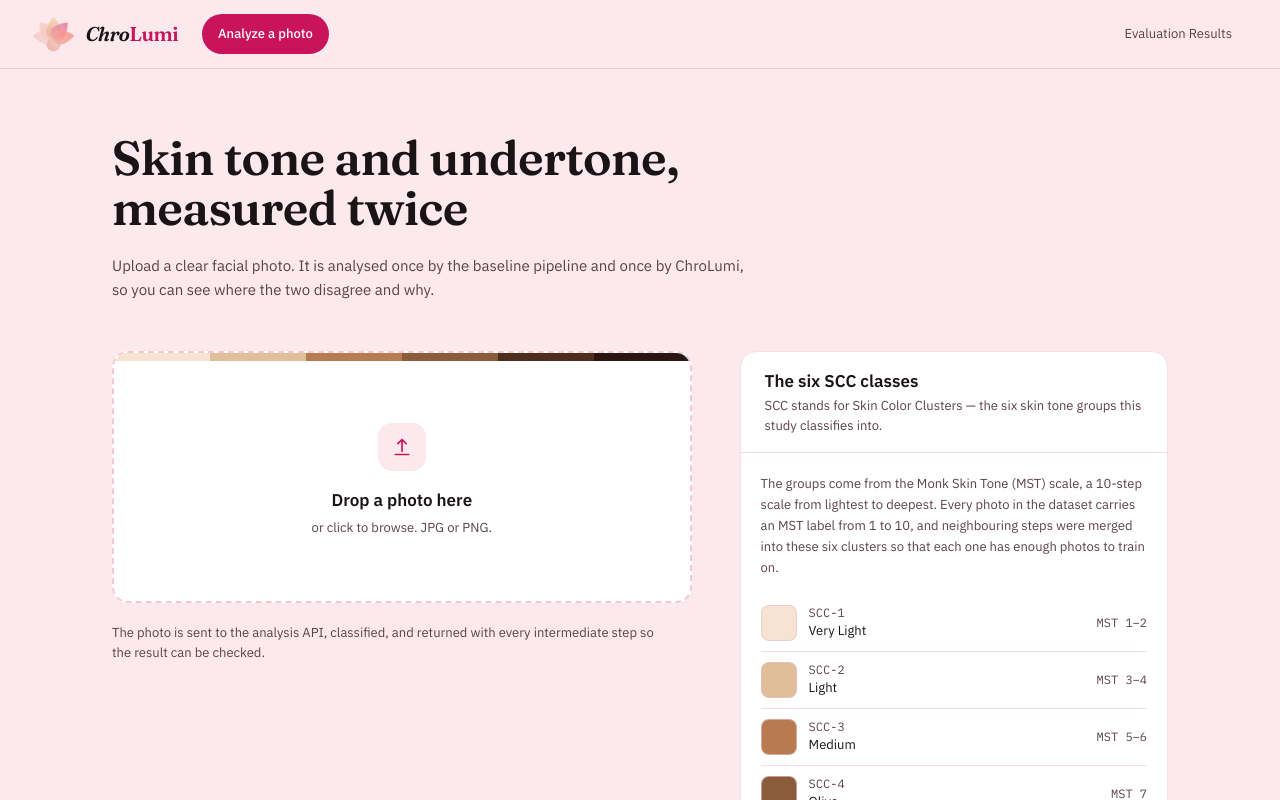
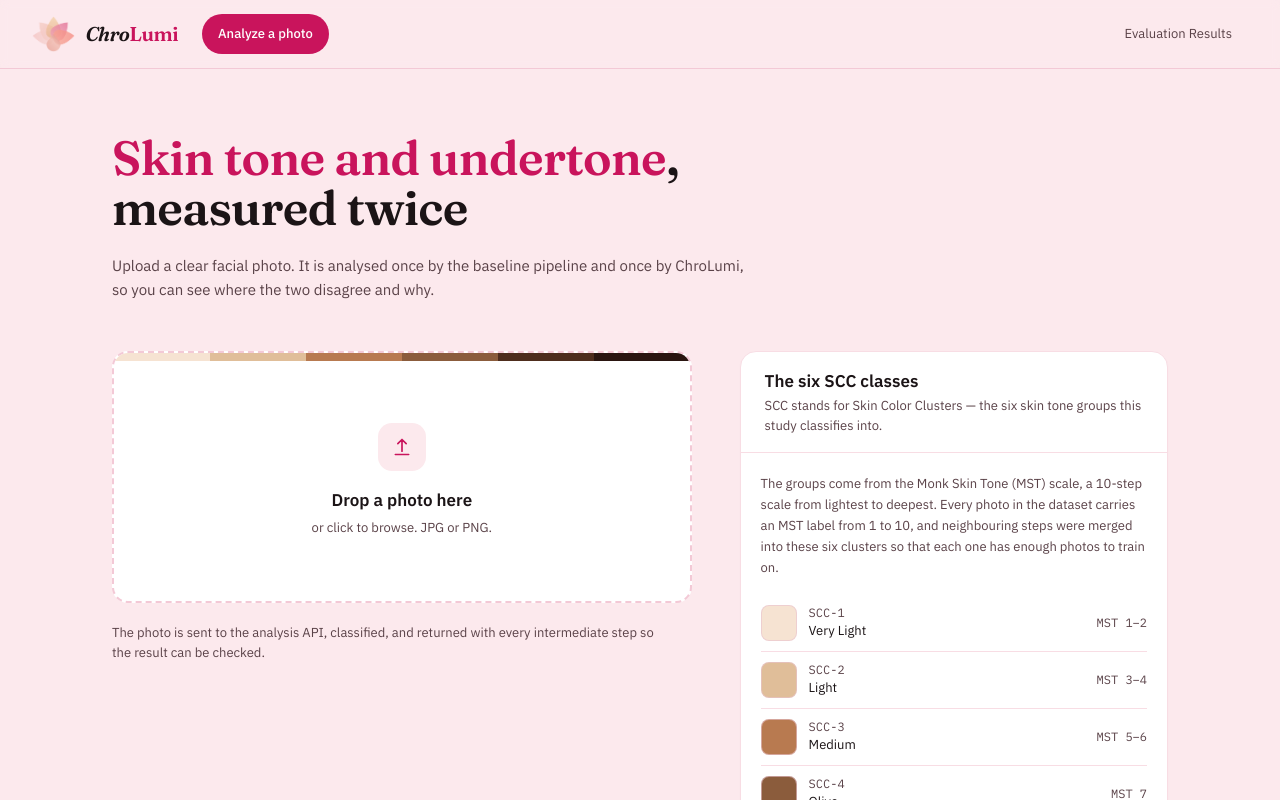
Before and after one commit to jen-0415/HueView-tool, a React (Vite) app in the folder frontend/: page /#analyze in a window 1280 px wide. Shown: the top 800 px of the page. Built offline with nearby package versions, Linux system fonts and the light colour scheme; no server answers.

Commit message:
Set the upload headline phrase in the accent colour
Matches the colour the original hero gave "skin tone & undertone".

```diff
--- a/frontend/src/screens/Upload.jsx
+++ b/frontend/src/screens/Upload.jsx
@@ -15,7 +15,7 @@ export default function Upload({ onFile, busy, error }) {
   return (
     <main className="max-w-[1120px] mx-auto px-4 sm:px-8 py-12 sm:py-16">
       <h1 className="font-display text-hero font-semibold max-w-[20ch]">
-        Skin tone and undertone, measured twice
+        <span className="text-accent">Skin tone and undertone</span>, measured twice
       </h1>
 
       <p className="text-base leading-relaxed text-ink-mid mt-5">
```
